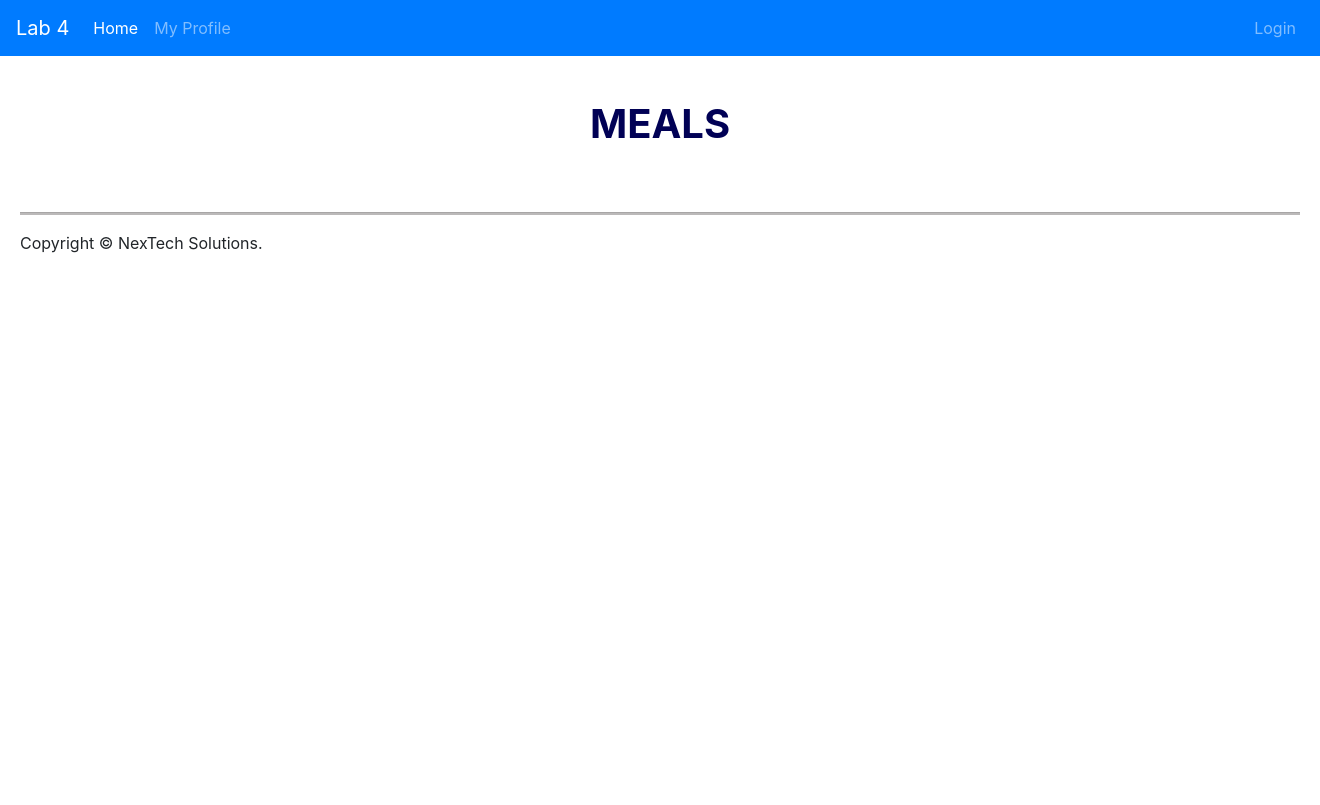
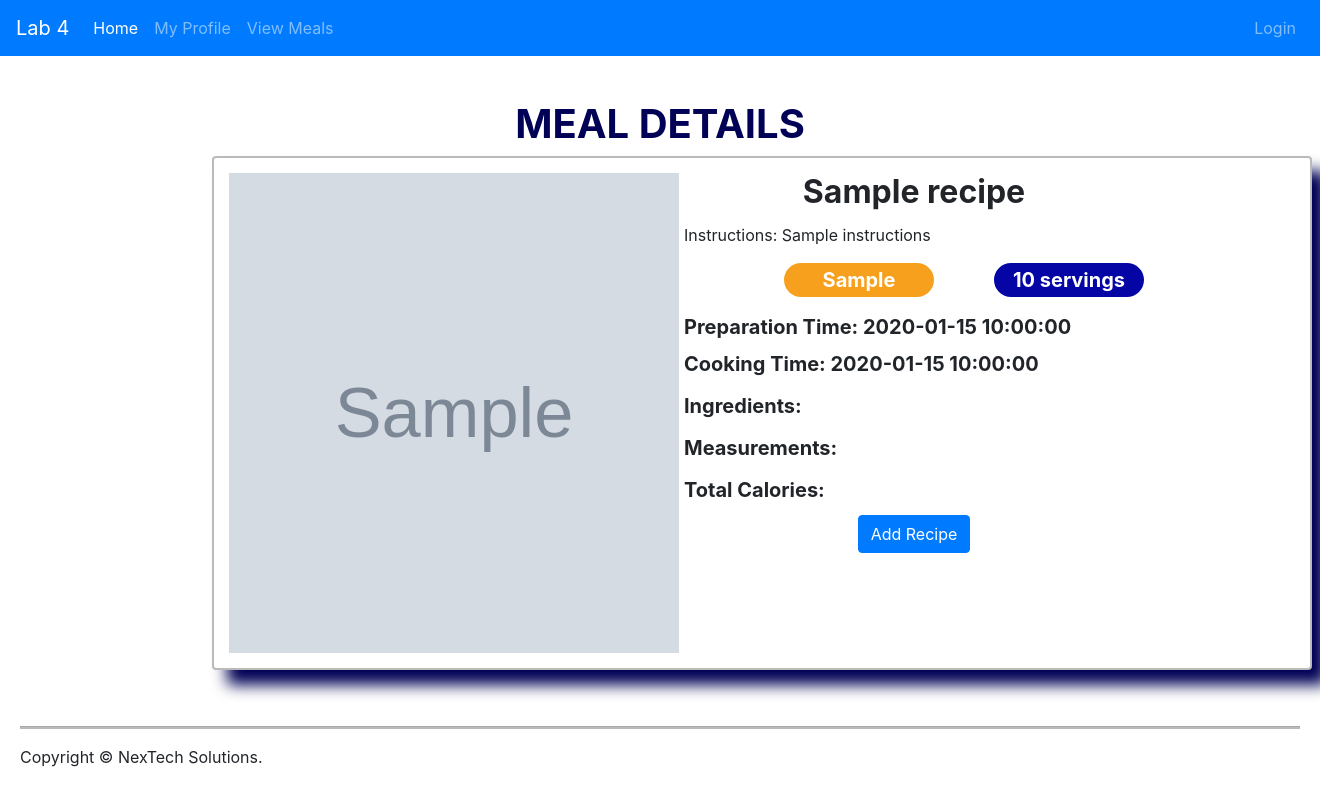
Before and after one commit to Michel0288/Meal-Planner, a Python web app: template app/templates/meal_detail.html in a window 1320 px wide. Before the commit the page ends 253 px from the top, so only its background shows below. Run offline with Jinja, Linux system fonts and the light colour scheme; the template is opened without the code that fills it: most values are stand-ins (such as "Sample title", 1, 10 or a date in 2020); grey boxes marked "Sample" are stand-in pictures; some libraries are stand-ins or nearby versions.

Commit message:
Added more functionalities to application

```diff
--- a/app/forms.py
+++ b/app/forms.py
@@ -38,3 +38,7 @@
     mealtype = SelectField('Meal Type', choices= [('Breakfast'), ('Lunch'), ('Dinner')], validators=[Optional()], description="Please select type of meal.")
     servings = IntegerField('Servings',validators=[DataRequired()], description="Please enter amount of servings.")
     photo = FileField('Photo', validators=[FileRequired(), FileAllowed(['jpg', 'png', 'Photos only!'])], description="Add a Photo of the meal.")
+
+
+class SearchForm(FlaskForm):
+    search = StringField('Search', description="Please enter meal you wish to search for.")
--- a/app/static/css/app.css
+++ b/app/static/css/app.css
@@ -144,3 +144,101 @@
 .Regular-row{
     font-weight: bolder;
 }
+
+#RecipeCard{
+    height: 550px;
+    width: 400px;
+    border-top: solid #3B8471;
+}
+
+.RecipeCards{
+    display: grid;
+    grid-template-columns: auto auto auto;
+    grid-template-rows: auto;
+}
+
+.RecipeImage{
+    height: 300px;
+    width: 350px;
+    display: block;
+    margin-left: auto;
+    margin-right: auto;
+}
+
+#Recipemealtype{
+    background-color: rgb(247, 160, 29);
+    color: white;
+    padding: 5px 10px;
+    width: 150px;
+    border-radius: 20px;
+    font-weight: bolder;
+    text-align: center;
+}
+
+#Recipeservings{
+    background-color: rgb(5, 5, 165);
+    color: white;
+    padding: 5px 10px;
+    width: 150px;
+    border-radius: 20px;
+    font-weight: bolder;
+    text-align: center;
+    margin-left: 20px;
+}
+
+#recipename{
+    text-align: center;
+    padding: 5px;
+    font-weight: bolder
+}
+
+.RecipeButtons{
+    text-align: center;
+}
+
+.RecipeButtons div{
+    padding-bottom: 8px;
+}
+
+.RecipeForm{
+    display: flex;
+    flex-direction: row;
+    text-align: center;
+    margin-left: 25%;
+    padding-bottom: 30px;
+}
+
+.RecipeForm button{
+    margin-left: 20px;
+}
+
+.SearchField{
+    width: 800px;
+}
+
+#cardid{
+    padding: 15px;
+    border: 2px solid rgb(187, 185, 185);
+    box-shadow: 15px 15px 15px rgb(1, 1, 85);
+    width: 1100px;
+    margin-left: 15%;
+}
+
+#cardid{
+    display: flex;
+    flex-direction: row;
+}
+
+.RecipeInfoDiv{
+    padding-left: 20px;
+}
+
+.RecipeImage2{
+    width: 450px;
+    height: 480px;
+}
+
+#RowFlex{
+    display: flex;
+    flex-direction: row;
+}
--- a/app/templates/header.html
+++ b/app/templates/header.html
@@ -11,6 +11,9 @@
       </li>
       <li class="nav-item">
         <a class="nav-link" href="{{ url_for('profile') }}">My Profile</a>
+      </li>
+      <li class="nav-item">
+        <a class="nav-link" href="{{ url_for('search_meal') }}">View Meals</a>
       </li>
     </ul>
 
--- a/app/templates/meal_detail.html
+++ b/app/templates/meal_detail.html
@@ -1,6 +1,63 @@
 {% extends "base.html" %}
 
 {% block main %}
-<h1>MEALS</h1>
+<h1>MEAL DETAILS</h1>
+
+<div class="RecipeCards2">
+    {% for recipe in recipes %}
+    <div class="card" id="cardid">
+        <div class="RecipeImageDiv">
+            <img class="RecipeImage2" src="/uploads/{{recipe.photo}}" alt="Recipe Image">
+        </div>
+        <div class="RecipeInfoDiv">
+            <div>
+                <h2 class="card-title" id="Recipename" style="font-weight: bolder; text-align: center;">{{recipe.recipe_name}}</h2>
+            </div>
+            <div class="row">
+                <p class="card-procedure" id="Recipeprocedure">Instructions: {{recipe.instructions}}</p>
+            </div>
+
+            <div class="row" id="RowFlex" style="padding-bottom: 5px;">
+                <div class="" style="margin-right: 40px; margin-left: 100px;">
+                    <h5 class="card-mealtype" id="Recipemealtype">{{recipe.meal_type}}</h5>
+                </div>
+
+                <div class="">
+                    <h5 class="card-servings" id="Recipeservings">{{recipe.servings}} servings</h5>
+                </div>
+            </div>
+
+            <div class="row">
+                <h5 class="card-preptime" id="Recipepreptime">Preparation Time: {{recipe.preparation_time}}</h5>
+            </div>
+
+            <div class="row" style="padding-bottom: 5px;">
+                <h5 class="card-cooktime" id="Recipecooktime">Cooking Time: {{recipe.cooking_time}}</h5>
+            </div>
+
+            <div class="row" style="padding-bottom: 5px;">
+                <h5 class="" id="Recipeingredients">Ingredients: </h5>
+            </div>
+
+            <div class="row" style="padding-bottom: 5px;">
+                <h5 class="" id="Recipemeasurements">Measurements: </h5>
+            </div>
+
+            <div class="row" style="padding-bottom: 5px;">
+                <h5 class="" id="RecipeCalories">Total Calories: </h5>
+            </div>
+
+            <div class="btn1" style="text-align: center;">
+                <a href="#" class="btn btn-primary">Add Recipe</a>
+            </div>
+
+        </div>
+
+    </div>
+
+    {% endfor %}
+
+    {% for ingredient in ingredients %}
+    {% endfor %}
 
 {% endblock %}
--- a/meal_planner.sql
+++ b/meal_planner.sql
@@ -37,11 +37,9 @@
 
 DROP TABLE IF EXISTS ingredients;
 CREATE TABLE ingredients(
-    recipe_id INT NOT NULL,
     ingredient_id INT NOT NULL unique AUTO_INCREMENT,
     ingredient_name VARCHAR(200),
     calories_count INT,
     measurement VARCHAR(5000),
-    PRIMARY KEY(recipe_id, ingredient_id),
-    FOREIGN KEY(recipe_id) REFERENCES recipe(recipe_id) on DELETE CASCADE ON UPDATE CASCADE
+    PRIMARY KEY(ingredient_id)
 );
```
Also changed, not shown: app/templates/view_meals.html (+45 -0 lines), app/views.py (+51 -1 lines), uploads/pic.jpg (added), uploads/salad.png (added), uploads/shake.jpg (added).
